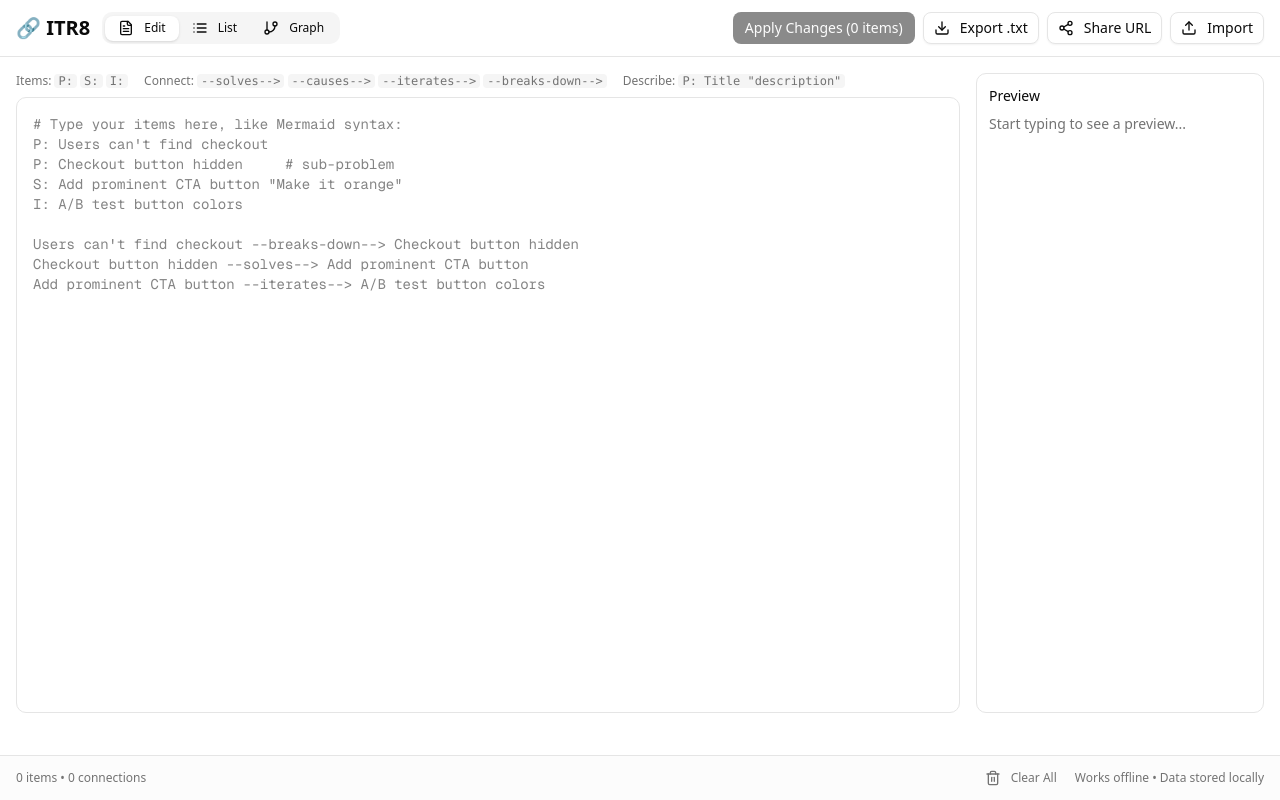
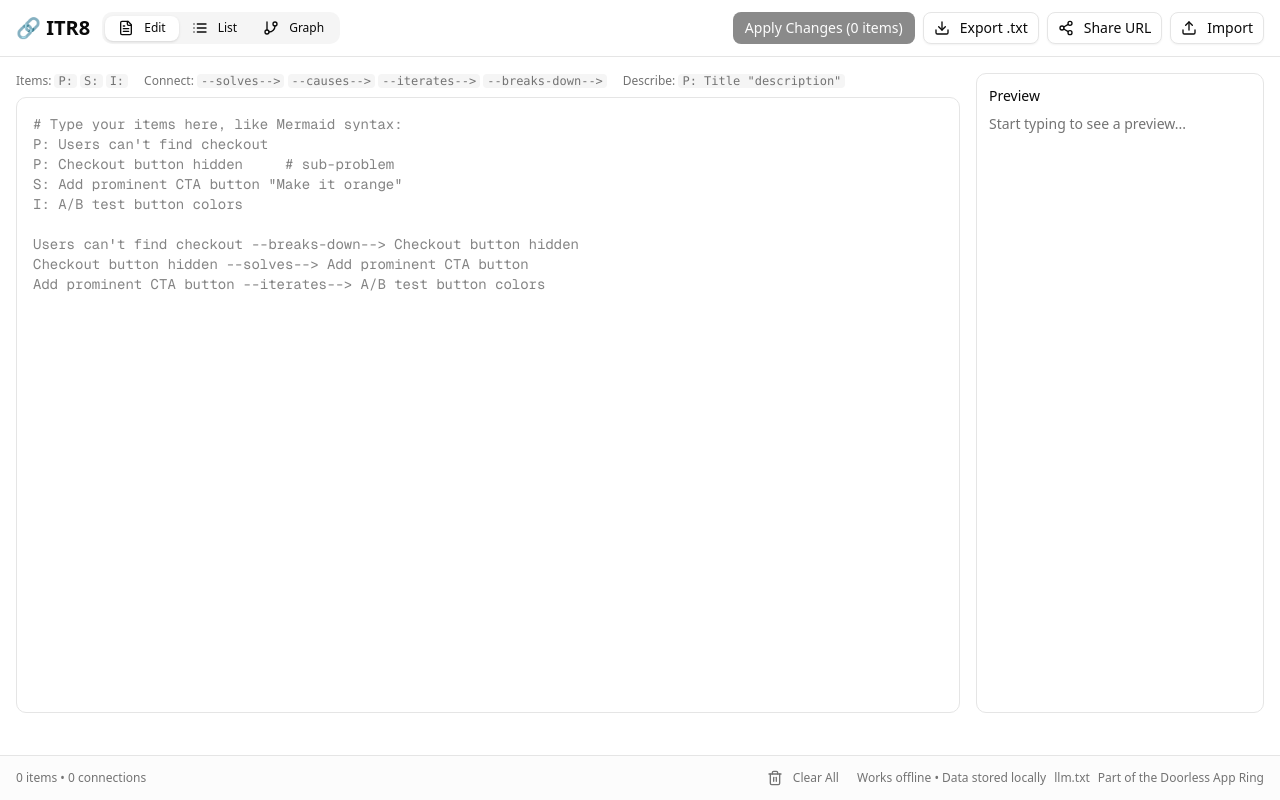
Before and after one commit to S4GU4R0/itr8, a Next.js app: page /itr8/ in a window 1280 px wide. Built offline with nearby package versions, Linux system fonts and the light colour scheme.

Commit message:
app ring

```diff
--- a/src/app/page.tsx
+++ b/src/app/page.tsx
@@ -526,6 +526,22 @@ Add prominent CTA button --iterates--> A/B test button colors`}
               Clear All
             </Button>
             <span>Works offline • Data stored locally</span>
+            <a
+              className="text-xs text-muted-foreground hover:text-primary"
+              href="/llm.txt"
+              target="_blank"
+              rel="noreferrer"
+            >
+              llm.txt
+            </a>
+            <a
+              className="text-xs text-muted-foreground hover:text-primary"
+              href="https://github.com/0dataapp/small-web-app-ring#add-your-projects-to-the-ring"
+              target="_blank"
+              rel="noreferrer"
+            >
+              Part of the Doorless App Ring
+            </a>
           </div>
         </div>
       </footer>
```
